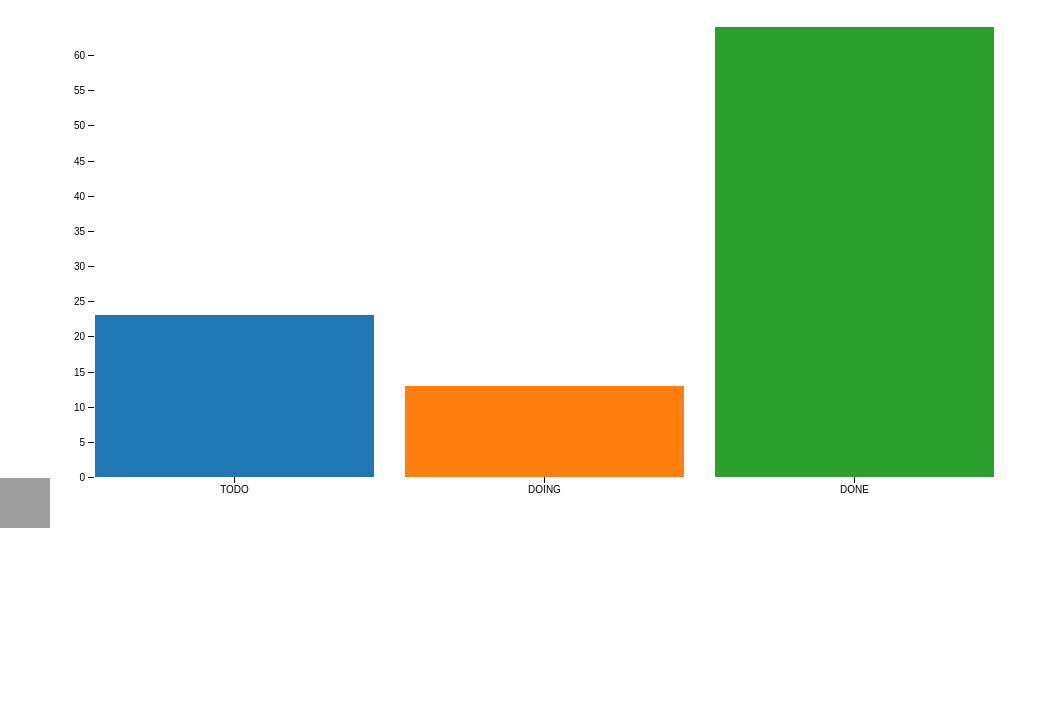
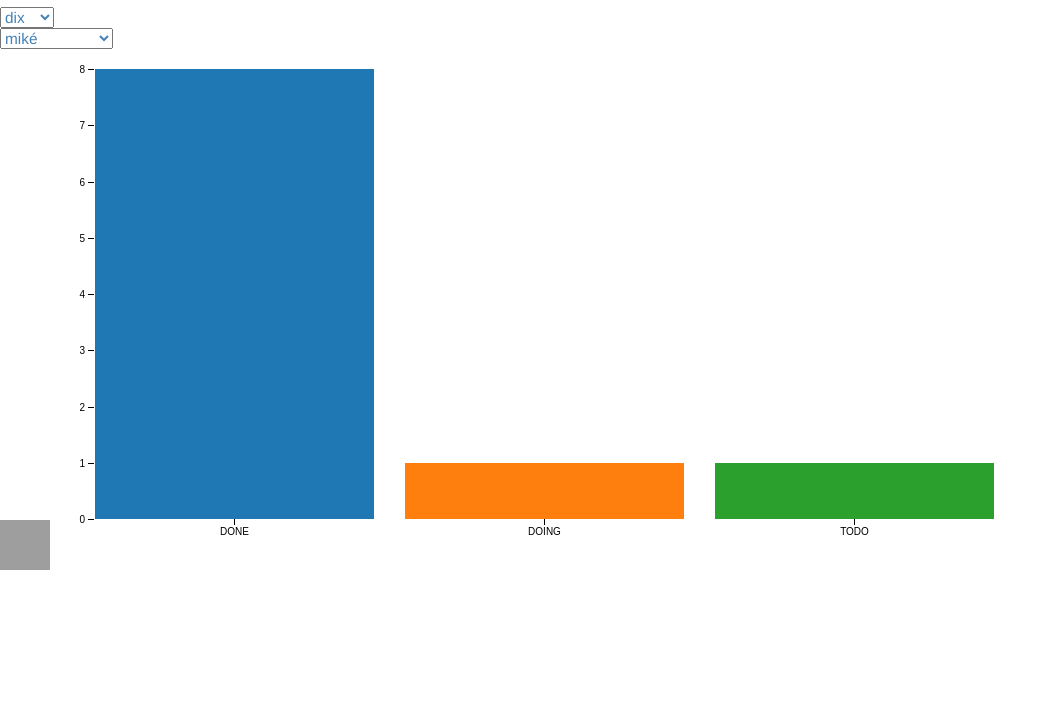
Before and after one commit to lecole-ldlc/tpd3laplanchearepasser, a plain HTML site: page index.html in a window 1280 px wide. Shown: the part 93-800 px from the top of the page, without its empty margins (0-1057 px from the left). Drawn offline with nearby package versions, Linux system fonts and the light colour scheme; grey boxes are pictures that could not be loaded.

Commit message:
ca marche un peu

```diff
--- a/index.html
+++ b/index.html
@@ -24,18 +24,49 @@
 
 <H1>Coucoucou</H1>
 <p>la truie remonte le ruisseau pas à pas</p>
+<div id="option">
+    <select id="dataset" type='select' onchange='updateData(value);' style='color:steelblue;font-size:1.1em;'>
+        <option value='data_task_10.csv' name='10' selected='true'>dix</option>
+        <option value='data_task_100.csv' name='100'>cent</option>
+        <option value='data_task_1000.csv' name='1000'>mille</option>
+    </select>
+</div>
+<div id="user">
+    <select id="data_user" type='select' onchange='updateData(value(who));' style='color:steelblue;font-size:1.1em;'>
+        <option value='Mike' name='10' selected='true'>miké</option>
+        <option value='Joe' name='100'>LE JOE</option>
+        <option value='Natasha' name='1000'>xXnatashaXx</option>
+    </select>
+</div>
 <img src="https://media.tenor.com/images/e923eac063a9277848717819b9e85101/tenor.gif" width="50" height="50">
 
 
-<svg width="960" height="500"></svg>
+<svg id="barchart1" width="960" height="500"></svg>
 <script src="https://d3js.org/d3.v4.min.js"></script>
 <script>
+
+    function refresh_charts(){
+        $('#barchart1').html('');
+        d3.csv($("#dataset").val(), function (data) {
+            // Filter data by user ()
+            draw_bar_chart(data, '#barchart1');
+        });
+    }
+    function updateData(value) {
+        console.log(value);
+        // Filter data by user
+
+        refresh_charts();
+    }
+
+    function draw_bar_chart(data, element) {
         // Chart initialization
-  	var svg = d3.select("svg"),
+        console.log(d3.select(element));
+        var svg = d3.select(element),
             margin = {top: 20, right: 20, bottom: 30, left: 40},
             width = +svg.attr("width") - margin.left - margin.right,
             height = +svg.attr("height") - margin.top - margin.bottom,
-    g = svg.append("g").attr("transform", "translate(" + margin.left + "," + 	margin.top + ")");
+            g = svg.append("g").attr("transform", "translate(" + margin.left + "," + margin.top + ")");
 
         // X axis
         var x = d3.scaleBand()
@@ -46,13 +77,11 @@
         var y = d3.scaleLinear()
             .rangeRound([height, 0]);
 
-  	//load data
-    d3.csv("data_task_100.csv", function(data){
-     	//console.log(data);
-
         // Group by status
         var nested_data = d3.nest()
-				.key(function(d) { return d.status; })
+            .key(function (d) {
+                return d.status;
+            })
             .entries(data);
 
         //console.log(nested_data);
@@ -61,20 +90,34 @@
         var z = d3.scaleOrdinal(d3.schemeCategory10);
 
         // Set domains of axes scales
-      x.domain(nested_data.map(function(d) { return d.key; }));
-      y.domain([0, d3.max(nested_data, function(d) { return d.values.length; })]);
-      z.domain(nested_data.map(function(d) { return d.key; }))
+        x.domain(nested_data.map(function (d) {
+            return d.key;
+        }));
+        y.domain([0, d3.max(nested_data, function (d) {
+            return d.values.length;
+        })]);
+        z.domain(nested_data.map(function (d) {
+            return d.key;
+        }))
 
         // Draw rect
         g.selectAll("rect")
             .data(nested_data)
             .enter().append("rect")
-      .attr("x", function(d) { return x(d.key); })
-      .attr("y", function(d) { return y(d.values.length); })
-      .attr("height", function(d) { return height - y(d.values.length);})
+            .attr("x", function (d) {
+                return x(d.key);
+            })
+            .attr("y", function (d) {
+                return y(d.values.length);
+            })
+            .attr("height", function (d) {
+                return height - y(d.values.length);
+            })
             .attr("width", x.bandwidth())
             //.attr("fill", "red")
-      .attr("fill", function(d,i) { return z(d.key); })
+            .attr("fill", function (d, i) {
+                return z(d.key);
+            })
 
         // Draw x axis
         g.append("g")
@@ -86,11 +129,11 @@
         g.append("g")
             .attr("class", "axis")
             .call(d3.axisLeft(y).ticks(null, "s"))
+    }
 
-
-
+    $(function(){
+        refresh_charts();
     });
-
 </script>
 </body>
 </html>
```
Lines whose indentation alone changed are shown as unchanged.
